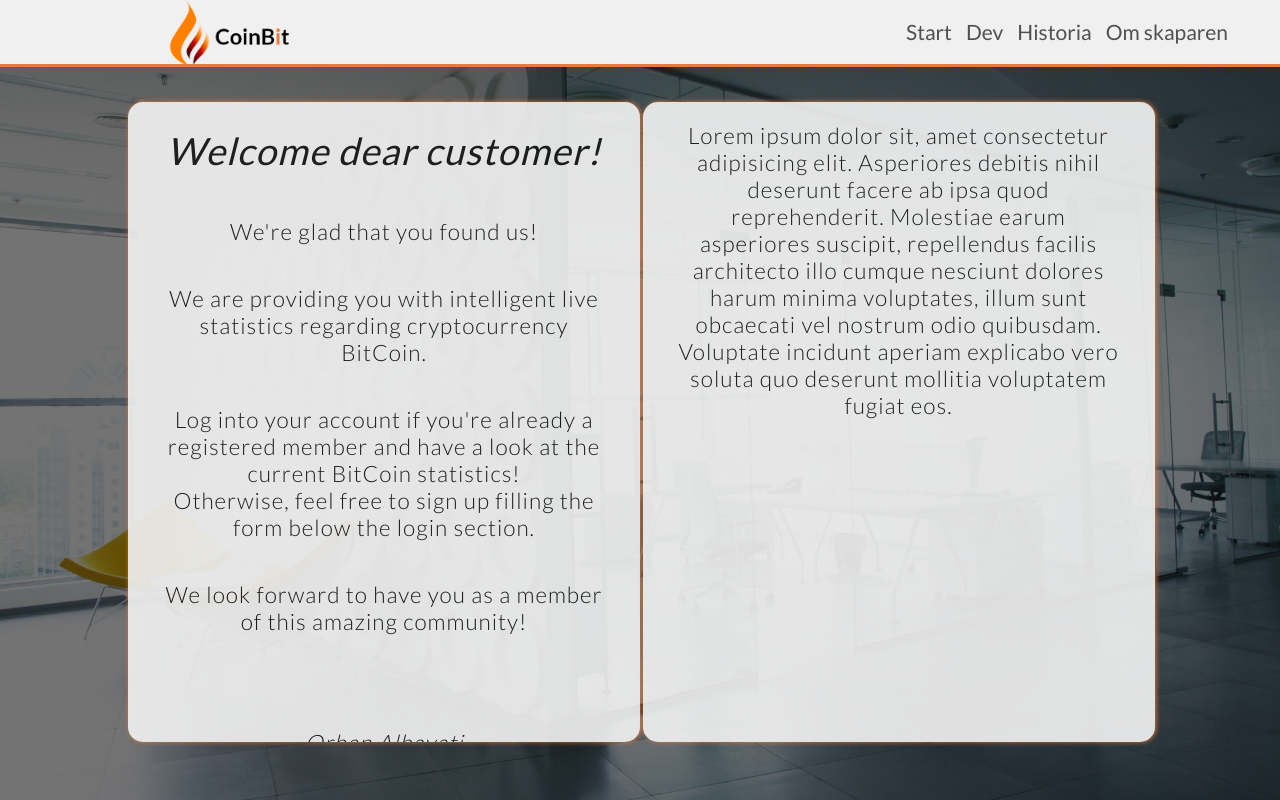
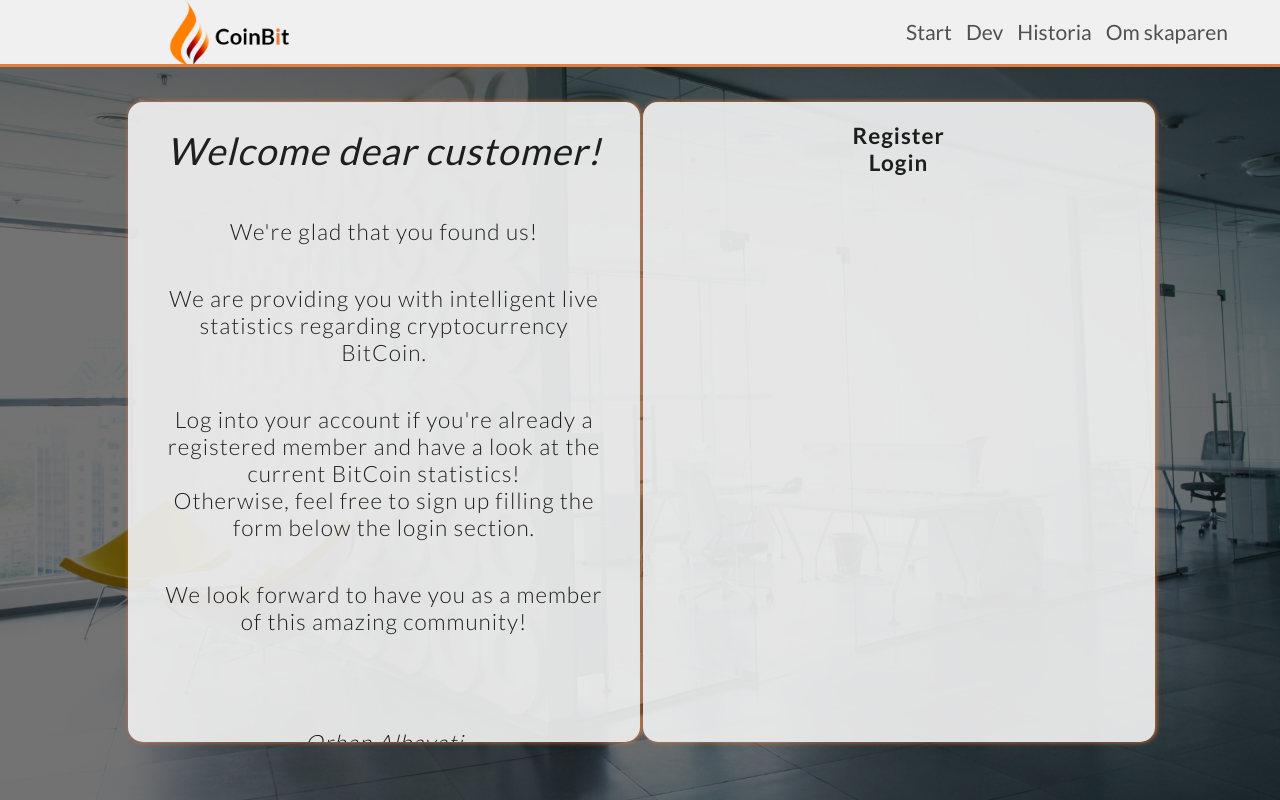
Before and after one commit to Orhan92/orhan-albayati-web-project, a website with bundled scripts: page static/index.html in a window 1280 px wide. Built offline with nearby package versions, Linux system fonts and the light colour scheme.

Commit message:
Register, Login TO DO next working session

```diff
--- a/static/index.html
+++ b/static/index.html
@@ -43,12 +43,8 @@
       </div>
       <div class="col span_1_of_2 border-box group">
         <p>
-          Lorem ipsum dolor sit, amet consectetur adipisicing elit. Asperiores
-          debitis nihil deserunt facere ab ipsa quod reprehenderit. Molestiae
-          earum asperiores suscipit, repellendus facilis architecto illo cumque
-          nesciunt dolores harum minima voluptates, illum sunt obcaecati vel
-          nostrum odio quibusdam. Voluptate incidunt aperiam explicabo vero
-          soluta quo deserunt mollitia voluptatem fugiat eos.
+          <strong>Register</strong> <br>
+          <strong>Login</strong>
         </p>
       </div>
     </section>
```
